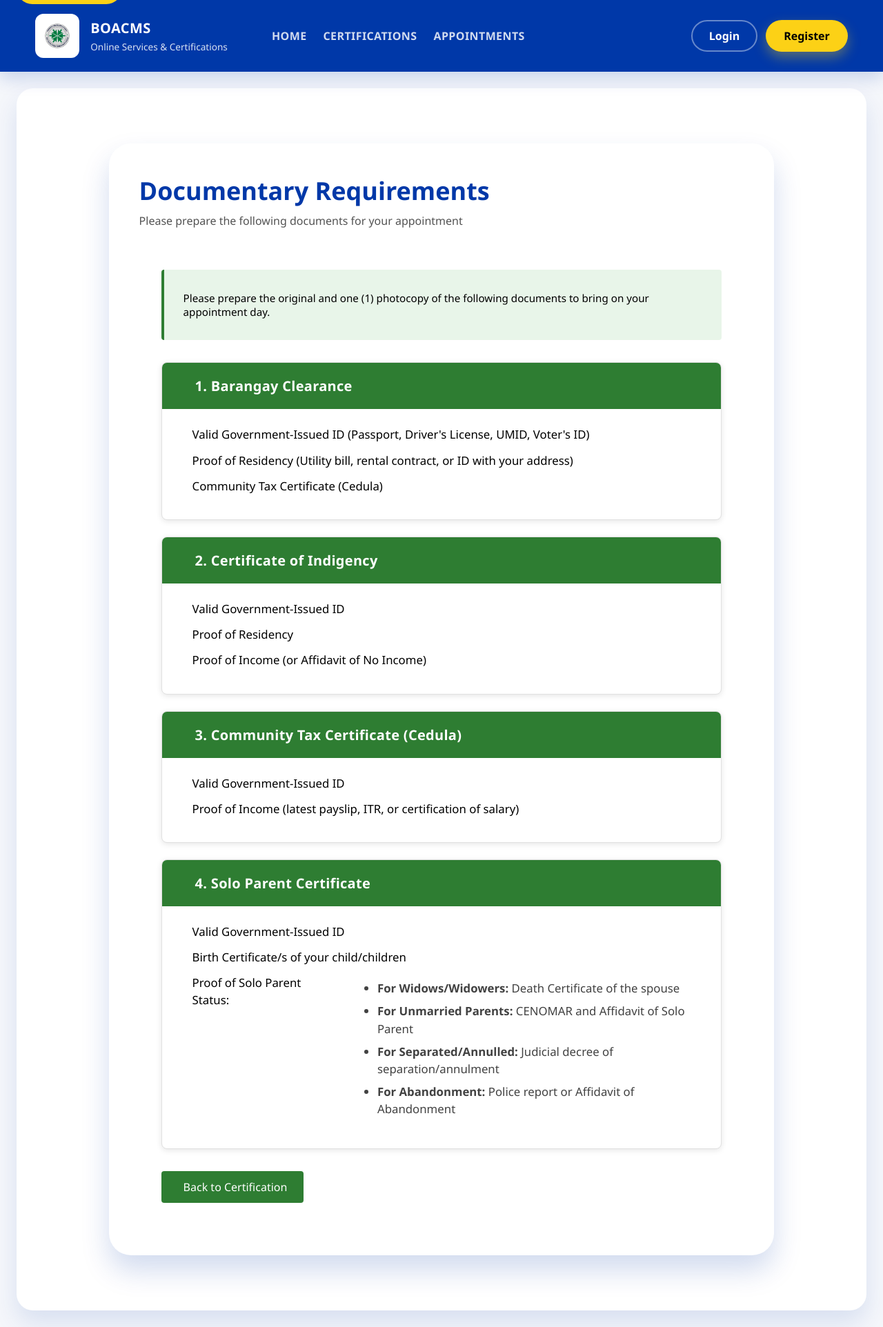
After one commit to adamxparx/boacms, a Django app: page /appointments/requirements/ in a window 1280 px wide. The commit adds this page. Shown: the whole page at 69% size. Run offline with Django 4.2, Linux system fonts and the light colour scheme.

Commit message:
feature(appoinments): added requirements page

```diff
--- a/appointments/templates/appointments/certification.html
+++ b/appointments/templates/appointments/certification.html
@@ -59,6 +59,11 @@
           </div>
 
           <div class="form-submit">
+            <div class="requirements-link" style="text-align: center; margin-bottom: 15px;">
+              <a href="{% url 'requirements' %}" style="color: #2196F3; text-decoration: none;">
+                <i class="fas fa-list"></i> See list of requirements
+              </a>
+            </div>
             <div class="form-action">
               <button type="submit" id="submit-button">Book Appointment</button>
             </div>
--- /dev/null
+++ b/appointments/templates/appointments/requirements.html
@@ -0,0 +1,265 @@
+{% extends 'accounts/dashboard.html' %}
+{% load static %}
+
+{% block title %}Documentary Requirements | Barangay OACMS{% endblock %}
+
+{% block content %}
+<div class="auth-wrapper">
+  <div class="auth-card" style="max-width: 1000px; width: 90%; margin: 0 auto;">
+    <div class="auth-header">
+      <h2 class="auth-title">Documentary Requirements</h2>
+      <p class="auth-subtitle">Please prepare the following documents for your appointment</p>
+    </div>
+
+    <div class="requirements-container">
+      <div class="note">
+        <i class="fas fa-info-circle"></i>
+        <p>Please prepare the original and one (1) photocopy of the following documents to bring on your appointment day.</p>
+      </div>
+
+      <div class="requirement-card">
+        <div class="requirement-header">
+          <i class="fas fa-file-alt"></i>
+          <h3>1. Barangay Clearance</h3>
+        </div>
+        <ul class="requirement-list">
+          <li><i class="fas fa-check"></i> Valid Government-Issued ID (Passport, Driver's License, UMID, Voter's ID)</li>
+          <li><i class="fas fa-check"></i> Proof of Residency (Utility bill, rental contract, or ID with your address)</li>
+          <li><i class="fas fa-check"></i> Community Tax Certificate (Cedula)</li>
+        </ul>
+      </div>
+
+      <div class="requirement-card">
+        <div class="requirement-header">
+          <i class="fas fa-file-invoice"></i>
+          <h3>2. Certificate of Indigency</h3>
+        </div>
+        <ul class="requirement-list">
+          <li><i class="fas fa-check"></i> Valid Government-Issued ID</li>
+          <li><i class="fas fa-check"></i> Proof of Residency</li>
+          <li><i class="fas fa-check"></i> Proof of Income (or Affidavit of No Income)</li>
+        </ul>
+      </div>
+
+      <div class="requirement-card">
+        <div class="requirement-header">
+          <i class="fas fa-file-certificate"></i>
+          <h3>3. Community Tax Certificate (Cedula)</h3>
+        </div>
+        <ul class="requirement-list">
+          <li><i class="fas fa-check"></i> Valid Government-Issued ID</li>
+          <li><i class="fas fa-check"></i> Proof of Income (latest payslip, ITR, or certification of salary)</li>
+        </ul>
+      </div>
+
+      <div class="requirement-card">
+        <div class="requirement-header">
+          <i class="fas fa-user-friends"></i>
+          <h3>4. Solo Parent Certificate</h3>
+        </div>
+        <ul class="requirement-list">
+          <li><i class="fas fa-check"></i> Valid Government-Issued ID</li>
+          <li><i class="fas fa-check"></i> Birth Certificate/s of your child/children</li>
+          <li><i class="fas fa-check"></i> Proof of Solo Parent Status:
+            <ul class="nested-list">
+              <li><strong>For Widows/Widowers:</strong> Death Certificate of the spouse</li>
+              <li><strong>For Unmarried Parents:</strong> CENOMAR and Affidavit of Solo Parent</li>
+              <li><strong>For Separated/Annulled:</strong> Judicial decree of separation/annulment</li>
+              <li><strong>For Abandonment:</strong> Police report or Affidavit of Abandonment</li>
+            </ul>
+          </li>
+        </ul>
+      </div>
+
+      <div class="form-submit" style="margin-top: 2rem;">
+        <a href="{% url 'certification' %}" class="back-button">
+          <i class="fas fa-arrow-left"></i> Back to Certification
+        </a>
+      </div>
+    </div>
+  </div>
+</div>
+
+<style>
+.requirements-container {
+  padding: 2rem;
+  max-width: 100%;
+  margin: 0 auto;
+}
+
+.note {
+  background-color: #e8f5e9;
+  border-left: 4px solid #2e7d32;
+  padding: 1rem;
+  margin-bottom: 2rem;
+  border-radius: 4px;
+  display: flex;
+  align-items: flex-start;
+  gap: 0.75rem;
+}
+
+.note i {
+  color: #2e7d32;
+  margin-top: 2px;
+}
+
+.requirement-card {
+  background: white;
+  border-radius: 8px;
+  box-shadow: 0 2px 8px rgba(0, 0, 0, 0.1);
+  margin-bottom: 1.5rem;
+  overflow: hidden;
+  border: 1px solid #e0e0e0;
+  max-width: 100%;
+  width: 100%;
+}
+
+.requirement-header {
+  background-color: #2e7d32;
+  color: white;
+  padding: 1.25rem 2rem;
+  display: flex;
+  align-items: center;
+  gap: 1rem;
+}
+
+.requirement-header i {
+  font-size: 1.5rem;
+}
+
+.requirement-header h3 {
+  margin: 0;
+  font-size: 1.25rem;
+  font-weight: 600;
+  letter-spacing: 0.3px;
+}
+
+.requirement-list {
+  padding: 1.5rem 2rem;
+  margin: 0;
+  list-style: none;
+  font-size: 1.05rem;
+  line-height: 1.7;
+}
+
+.requirement-list > li {
+  margin-bottom: 0.75rem;
+  display: flex;
+  align-items: flex-start;
+  gap: 0.75rem;
+  line-height: 1.5;
+}
+
+.requirement-list i {
+  color: #2e7d32;
+  margin-top: 0.25rem;
+  flex-shrink: 0;
+}
+
+.nested-list {
+  margin-top: 0.5rem;
+  margin-left: 1.5rem;
+  list-style: disc;
+}
+
+.nested-list li {
+  margin-bottom: 0.5rem;
+  color: #424242;
+}
+
+.back-button {
+  display: inline-flex;
+  align-items: center;
+  gap: 0.5rem;
+  padding: 0.75rem 1.5rem;
+  background-color: #2e7d32;
+  color: white;
+  text-decoration: none;
+  border-radius: 4px;
+  font-weight: 500;
+  transition: background-color 0.2s;
+  border: none;
+  cursor: pointer;
+  font-size: 1rem;
+}
+
+.back-button:hover {
+  background-color: #1b5e20;
+  color: white;
+  text-decoration: none;
+}
+
+@media (max-width: 992px) {
+  .auth-card {
+    width: 95%;
+    margin: 0 auto;
+  }
+}
+
+@media (max-width: 768px) {
+  .requirement-card {
+    margin-bottom: 1.25rem;
+  }
+
+  .requirement-header {
+    padding: 0.875rem 1.25rem;
+  }
+
+  .requirement-list {
+    padding: 1.25rem;
+  }
+
+  .nested-list {
+    margin-left: 1rem;
+  }
+}
+</style>
+{% endblock %}
+    </style>
+</head>
+<body>
+    <div class="container">
+        <h1>List of Documentary Requirements</h1>
+
+        <div class="note">
+            Please prepare the original and one (1) photocopy of the following documents to bring on your appointment day.
+        </div>
+
+        <h2>1. Barangay Clearance</h2>
+        <ul>
+            <li>Valid Government-Issued ID: (e.g., Passport, Driver's License, UMID, Voter's ID)</li>
+            <li>Proof of Residency: (e.g., Utility bill, rental contract, or ID with your address)</li>
+            <li>Community Tax Certificate (Cedula): (Some barangays may require this)</li>
+        </ul>
+
+        <h2>2. Certificate of Indigency</h2>
+        <ul>
+            <li>Valid Government-Issued ID: (e.g., Passport, Driver's License, UMID, Voter's ID)</li>
+            <li>Proof of Residency: (e.g., Utility bill, rental contract)</li>
+            <li>Proof of Income (or lack thereof): (e.g., latest payslip showing low income, or an Affidavit of No Income)</li>
+        </ul>
+
+        <h2>3. Community Tax Certificate (Cedula)</h2>
+        <ul>
+            <li>Valid Government-Issued ID: (e.g., Passport, Driver's License, UMID, Voter's ID)</li>
+            <li>Proof of Income: (e.g., latest payslip, ITR, or certification of salary)</li>
+        </ul>
+
+        <h2>4. Solo Parent Certificate (Barangay Certification)</h2>
+        <ul>
+            <li>Valid Government-Issued ID: (e.g., Passport, Driver's License, UMID, Voter's ID)</li>
+            <li>Birth Certificate/s of your child/children.</li>
+            <li>Proof of Solo Parent Status (Bring the document that applies to you):
+                <ul>
+                    <li>For Widows/Widowers: Death Certificate of the spouse.</li>
+                    <li>For Unmarried Parents: Certificate of No Marriage (CENOMAR) and an Affidavit of Solo Parent.</li>
+                    <li>For Separated/Annulled: Judicial decree of legal separation or annulment.</li>
+                    <li>For Abandonment: Police report or Affidavit of Abandonment.</li>
+                </ul>
+            </li>
+        </ul>
+
+        <a href="{% url 'certification' %}" class="back-button">← Back to Certification</a>
+    </div>
+</body>
+</html>
--- a/appointments/urls.py
+++ b/appointments/urls.py
@@ -1,5 +1,6 @@
 from django.urls import path
 from . import views
+from .views import RequirementsView
 
 urlpatterns = [
     path('appointments/', views.appointments, name='appointments'),
@@ -7,4 +8,5 @@ urlpatterns = [
     path('certification/', views.create_appointment, name='certification'),
     path('confirmation/<int:appointment_id>/', views.confirmation, name='confirmation'),
     path('cancel/<int:appointment_id>/', views.cancel_appointment, name='cancel_appointment'),
+    path('requirements/', RequirementsView.as_view(), name='requirements'),
 ]
--- a/appointments/views.py
+++ b/appointments/views.py
@@ -1,5 +1,6 @@
 from django.shortcuts import render, redirect, get_object_or_404
 from django.contrib.auth.decorators import login_required
+from django.views.generic import TemplateView
 from .forms import AppointmentForm
 from .models import Appointment
 from django.contrib import messages
@@ -26,6 +27,13 @@ def create_appointment(request):
     }
 
     return render(request, 'appointments/certification.html', context)
+
+class RequirementsView(TemplateView):
+    template_name = 'appointments/requirements.html'
+
+    def get_context_data(self, **kwargs):
+        context = super().get_context_data(**kwargs)
+        return context
 
 @login_required
 def appointments(request):
```
